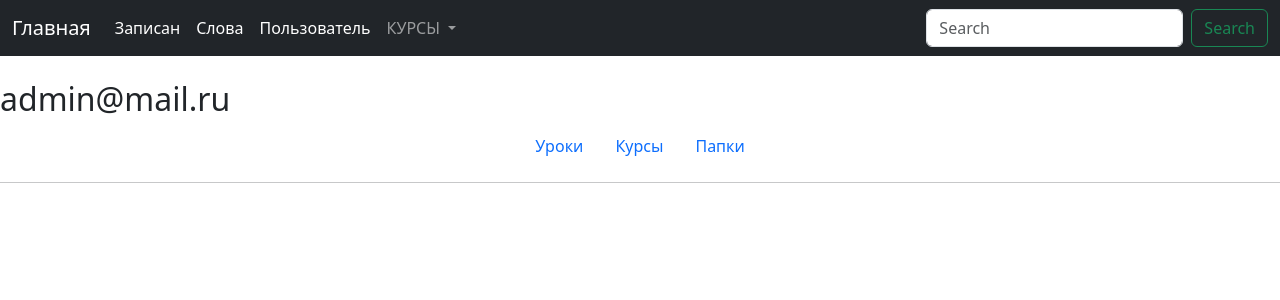
After one commit to de-vard/cards, a Django app: page /user/1/ in a window 1280 px wide. The commit adds this page. Shown: the top 300 px of the page. Run offline with Django 4.2, Linux system fonts and the light colour scheme; data comes from the database, SQL or seed files in the repository; both versions use the stored data as it was after the commit.

Commit message:
работа с пользователем

```diff
--- a/cards/urls.py
+++ b/cards/urls.py
@@ -1,5 +1,7 @@
 from django.urls import path
 from cards import views
+
+app_name = 'card'
 
 urlpatterns = [
     path('', views.CardsListView.as_view(), name='index'),
--- a/cards/views.py
+++ b/cards/views.py
@@ -15,7 +15,7 @@ class CardDetailView(FormMixin, DetailView):
     form_class = WrongCardsForm
 
     def get_success_url(self):
-        return reverse_lazy('detail', kwargs={'pk': self.object.id})
+        return reverse_lazy('card:detail', kwargs={'pk': self.object.pk})
 
     def get_context_data(self, **kwargs):
         context = super(CardDetailView, self).get_context_data(**kwargs)
--- a/config/urls.py
+++ b/config/urls.py
@@ -21,6 +21,7 @@ from django.conf import settings
 urlpatterns = [
     path('admin/', admin.site.urls),
     path('accounts/', include('allauth.urls')),  # django-allauth
+    path('user/', include('users.urls')),
     path('card/', include('cards.urls')),
 ]
 urlpatterns += static(settings.MEDIA_URL, document_root=settings.MEDIA_ROOT)
--- a/templates/cards/detail.html
+++ b/templates/cards/detail.html
@@ -22,7 +22,7 @@
 
 
 <!-- ********** Форма отправки ошибки в слове ***************** -->
-<form method="post"  action="{% url 'detail' pk=card.pk %}">
+<form method="post"  action="{% url 'card:detail' pk=card.pk %}">
     {% csrf_token %}
     <div class="btn-group">
         <button class="btn btn-secondary btn-lg dropdown-toggle" type="button" data-bs-toggle="dropdown" aria-expanded="false">
@@ -54,9 +54,8 @@
             {% endfor %}
         </ul>
     </div>
+{% endif %}
 <!-- ************************************************* -->
-{% endif %}
-
 </div>
 
 
--- a/templates/cards/index.html
+++ b/templates/cards/index.html
@@ -4,7 +4,7 @@
 
 <div class="container">
     <!-- **************** Поиск ******************************** -->
-    <form method="GET"  action="{% url 'index' %}">
+    <form method="GET"  action="{% url 'card:index' %}">
         <h2>Поиск слов</h2>
         <p>Введите в поле слово, что проверить есть ли он в базе данных:</p>
         <input type='text' name='search' value='{{ request.GET.search }}' class="button">
@@ -15,7 +15,7 @@
 
 
     <!-- ****************** Сортировка ****************  -->
-    <form method="get"  action="{% url 'index' %}">
+    <form method="get"  action="{% url 'card:index' %}">
         <h2>Сортировка</h2>
         <ul>
         <div class="form-check">
@@ -33,7 +33,7 @@
     <!-- ************* Вывод писка через цикл ************ -->
     {% for card in all_cards %}
     <div class="list-group">
-      <a href="{% url 'detail' pk=card.pk %}" class="list-group-item list-group-item-action active" aria-current="true">
+      <a href="{% url 'card:detail' pk=card.pk %}" class="list-group-item list-group-item-action active" aria-current="true">
         <div class="d-flex w-100 justify-content-between">
           <h5 class="mb-1">{{ card.term }}</h5>
           <small>{{ card.created }}</small>
--- a/templates/html.html
+++ b/templates/html.html
@@ -23,10 +23,10 @@
           <a class="nav-link active" aria-current="page" href="#">Записан</a>
         </li>
         <li class="nav-item">
-            <a class="nav-link active" aria-current="page" href="{% url 'index' %}">Слова</a>
+            <a class="nav-link active" aria-current="page" href="{% url 'card:index' %}">Слова</a>
           </li>
           <li class="nav-item">
-            <a class="nav-link active" aria-current="page" href="#">Пользователь</a>
+            <a class="nav-link active" aria-current="page" href="{% url 'users:detail' pk=user.pk %}">Пользователь</a>
           </li>
         <li class="nav-item dropdown">
           <a class="nav-link dropdown-toggle" href="#" id="navbarDropdown" role="button" data-bs-toggle="dropdown" aria-expanded="false">
--- /dev/null
+++ b/templates/users/detail.html
@@ -0,0 +1,20 @@
+{% extends "html.html" %}
+{% load static %}
+
+{% block content %}
+<h2>{{ object_user.email }}</h2>
+
+<ul class="nav justify-content-center">
+  <li class="nav-item">
+    <a class="nav-link" href="">Уроки</a>
+  </li>
+  <li class="nav-item">
+    <a class="nav-link" href="#">Курсы</a>
+  </li>
+  <li class="nav-item">
+    <a class="nav-link" href="#">Папки</a>
+  </li>
+</ul>
+<hr>
+
+{% endblock %}
--- /dev/null
+++ b/users/urls.py
@@ -0,0 +1,8 @@
+from django.urls import path
+from users import views
+
+app_name = 'users'
+
+urlpatterns = [
+    path('<int:pk>/', views.UserDetailView.as_view(), name='detail'),
+]
--- a/users/views.py
+++ b/users/views.py
@@ -1,3 +1,9 @@
-from django.shortcuts import render
+from django.views.generic import DetailView
 
-# Create your views here.
+from django.contrib.auth import get_user_model
+
+
+class UserDetailView(DetailView):
+    model = get_user_model()
+    template_name = 'users/detail.html'
+    context_object_name = 'object_user'
```
Also changed, not shown: db.sqlite3, media/photos/2023/04/11/Без_названия.jpg (deleted), static/images/cat.jpg (added), static/images/manky.jpg (added), static/images/mause.png (added), static/images/pig.jpg (added), 1 other file.
